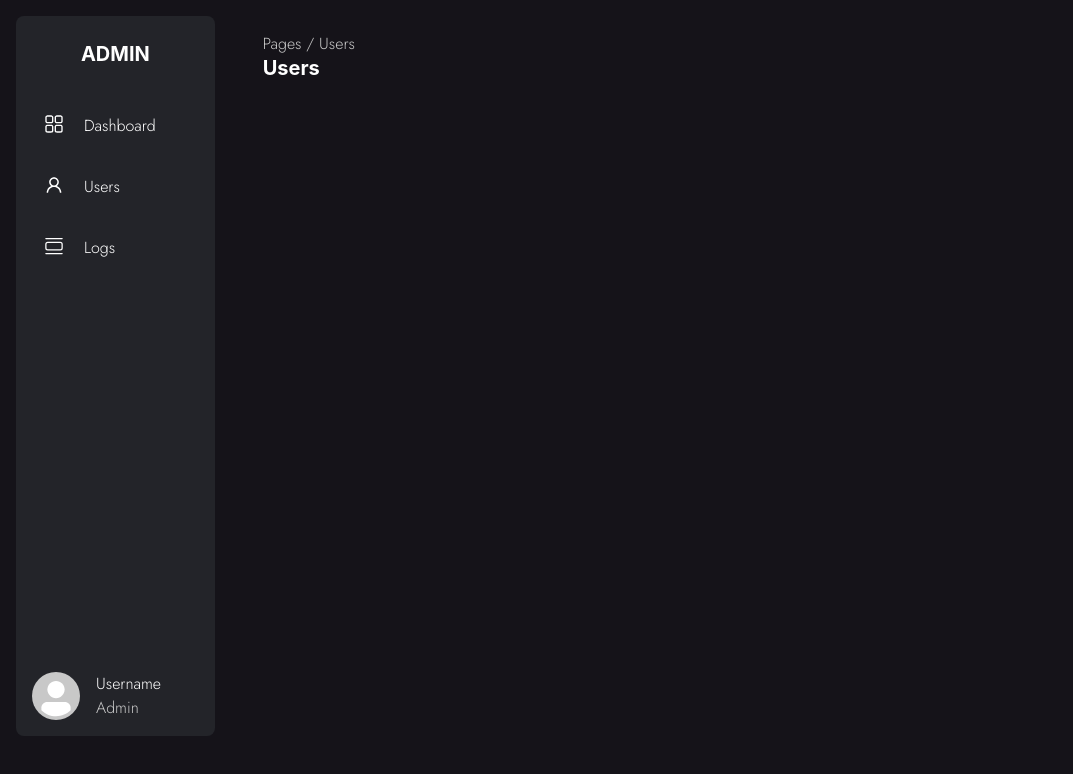
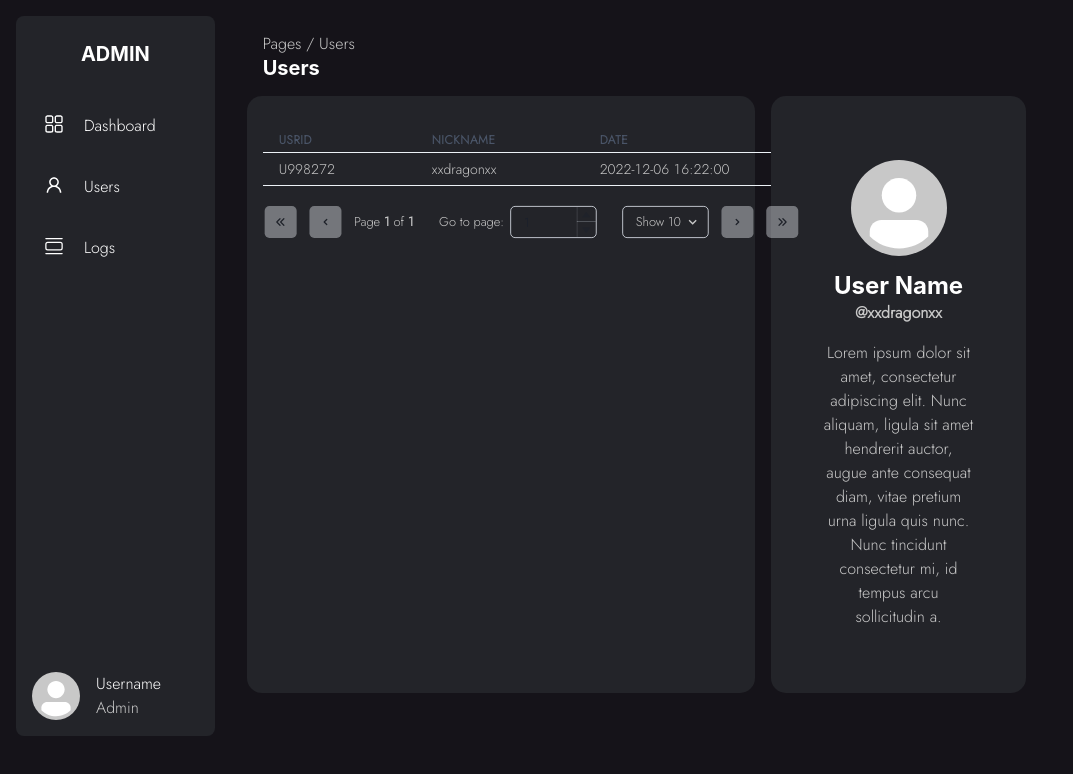
Before and after one commit to daga96/AdminTool, a React (Create React App) app: page /users in a window 1280 px wide. Shown: the top 774 px of the page, without its empty margins (0-1073 px from the left). Built offline with nearby package versions, Linux system fonts and the light colour scheme.

Commit message:
feat: added profile and users page

```diff
--- /dev/null
+++ b/src/components/Profile.js
@@ -0,0 +1,30 @@
+import { Heading, Avatar, Box, Center, Text } from "@chakra-ui/react";
+
+export default function Profile({ name, tag, text, photo }) {
+  return (
+    <Center py={6}>
+      <Box maxW="320px" w="full" borderRadius="15px" p={6} textAlign="center">
+        <Avatar
+          size={"xl"}
+          src={photo}
+          alt={"Avatar Alt"}
+          mb={4}
+          backgroundColor="#C8C8C8"
+          pos={"relative"}
+        />
+        <Heading fontSize={"2xl"} color="#FFFFFF">
+          User Name
+        </Heading>
+        <Text fontWeight={600} color="#C8C8C8" mb={4}>
+          @xxdragonxx
+        </Text>
+        <Text textAlign={"center"} color="#C8C8C8" px={3}>
+          Lorem ipsum dolor sit amet, consectetur adipiscing elit. Nunc aliquam,
+          ligula sit amet hendrerit auctor, augue ante consequat diam, vitae
+          pretium urna ligula quis nunc. Nunc tincidunt consectetur mi, id
+          tempus arcu sollicitudin a.
+        </Text>
+      </Box>
+    </Center>
+  );
+}
--- a/src/components/table/Table.js
+++ b/src/components/table/Table.js
@@ -48,6 +48,7 @@ export default function TableBox({ columns, data }) {
 
   return (
     <>
+      <Flex flexDir="column">
         <Table {...getTableProps()} size="sm" mt={4}>
           <Thead>
             {headerGroups.map((headerGroup) => (
@@ -67,7 +68,9 @@ export default function TableBox({ columns, data }) {
                 <Tr {...row.getRowProps()}>
                   {row.cells.map((cell) => {
                     return (
-                    <Td {...cell.getCellProps()}>{cell.render("Cell")}</Td>
+                      <Td {...cell.getCellProps()} color="#C8C8C8">
+                        {cell.render("Cell")}
+                      </Td>
                     );
                   })}
                 </Tr>
@@ -75,7 +78,13 @@ export default function TableBox({ columns, data }) {
             })}
           </Tbody>
         </Table>
-      <Flex mt={4} ml="-65px" transform="scale(0.8)">
+        <Flex
+          justifyContent="space-between"
+          mt={4}
+          ml="-65px"
+          alignItems="center"
+          transform="scale(0.8)"
+        >
           <Flex>
             <Tooltip label="First Page">
               <IconButton
@@ -162,6 +171,7 @@ export default function TableBox({ columns, data }) {
             </Tooltip>
           </Flex>
         </Flex>
+      </Flex>
     </>
   );
 }
--- a/src/pages/Users.js
+++ b/src/pages/Users.js
@@ -7,10 +7,18 @@ import {
   GridItem,
   Icon,
 } from "@chakra-ui/react";
+import Profile from "../components/Profile";
 
 import Sidebar from "../components/sidebar/Sidebar";
+import TableBox from "../components/table/Table";
 
 export default function Users() {
+  const columnsUsers = [
+    { Header: "usrID", accessor: "usr_id" },
+    { Header: "nickname", accessor: "nickname" },
+    { Header: "date", accessor: "sign_date" },
+  ];
+
   return (
     <Flex flexDir="row" width="100vw" height="100vh" backgroundColor="#151319">
       <Sidebar />
@@ -21,6 +29,35 @@ export default function Users() {
             Users
           </Heading>
         </Box>
+        <Flex flexDir="row">
+          <Flex
+            borderRadius={15}
+            backgroundColor="#232429"
+            p={4}
+            w="50%"
+            mr={4}
+          >
+            <TableBox
+              columns={columnsUsers}
+              data={[
+                {
+                  usr_id: "U998272",
+                  nickname: "xxdragonxx",
+                  sign_date: "2022-12-06 16:22:00",
+                },
+              ]}
+            />
+          </Flex>
+          <Flex
+            borderRadius={15}
+            backgroundColor="#232429"
+            p={4}
+            w="25%"
+            justifyContent="center"
+          >
+            <Profile />
+          </Flex>
+        </Flex>
       </Flex>
     </Flex>
   );
```
Lines whose indentation alone changed are shown as unchanged.
